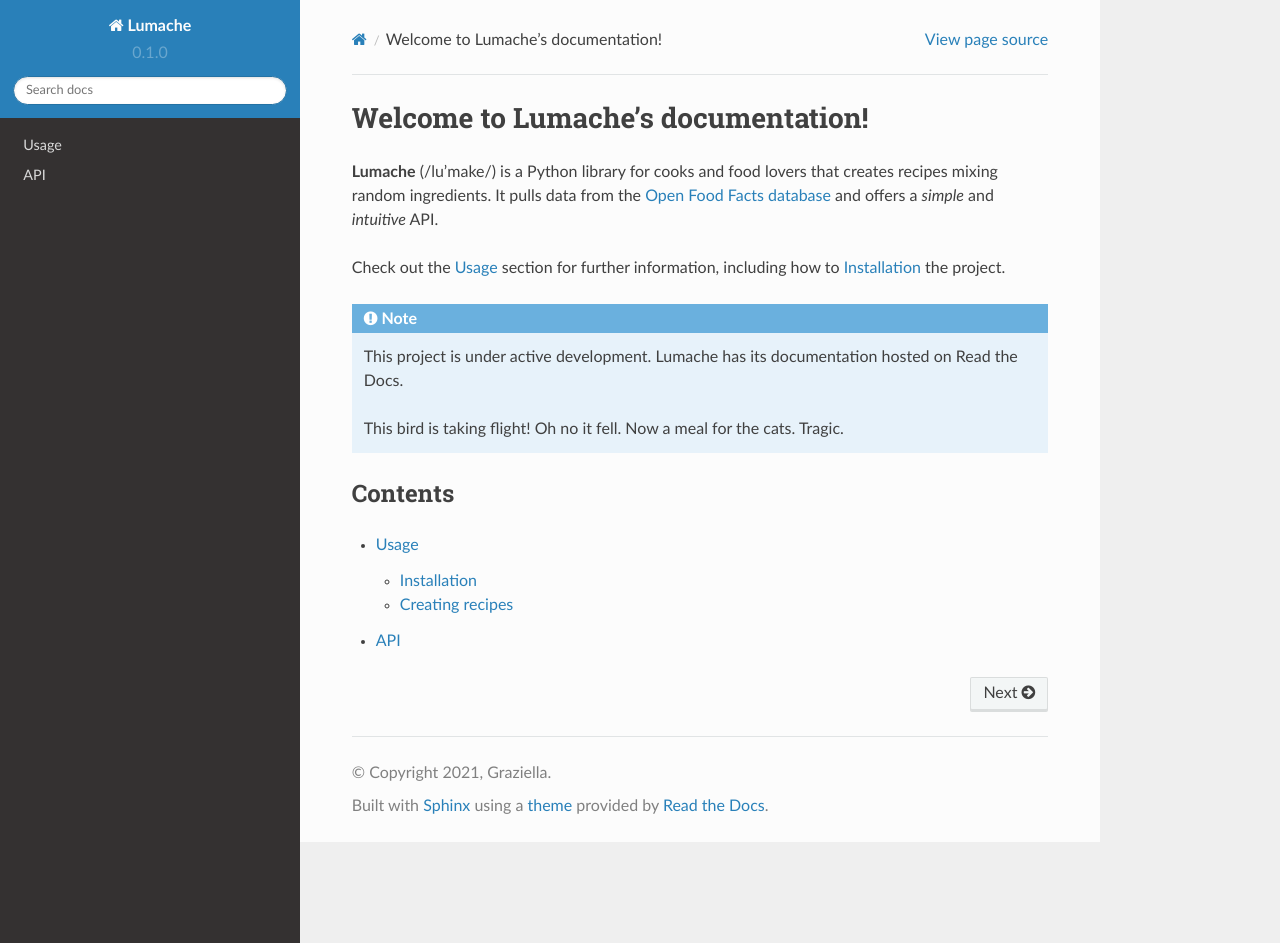
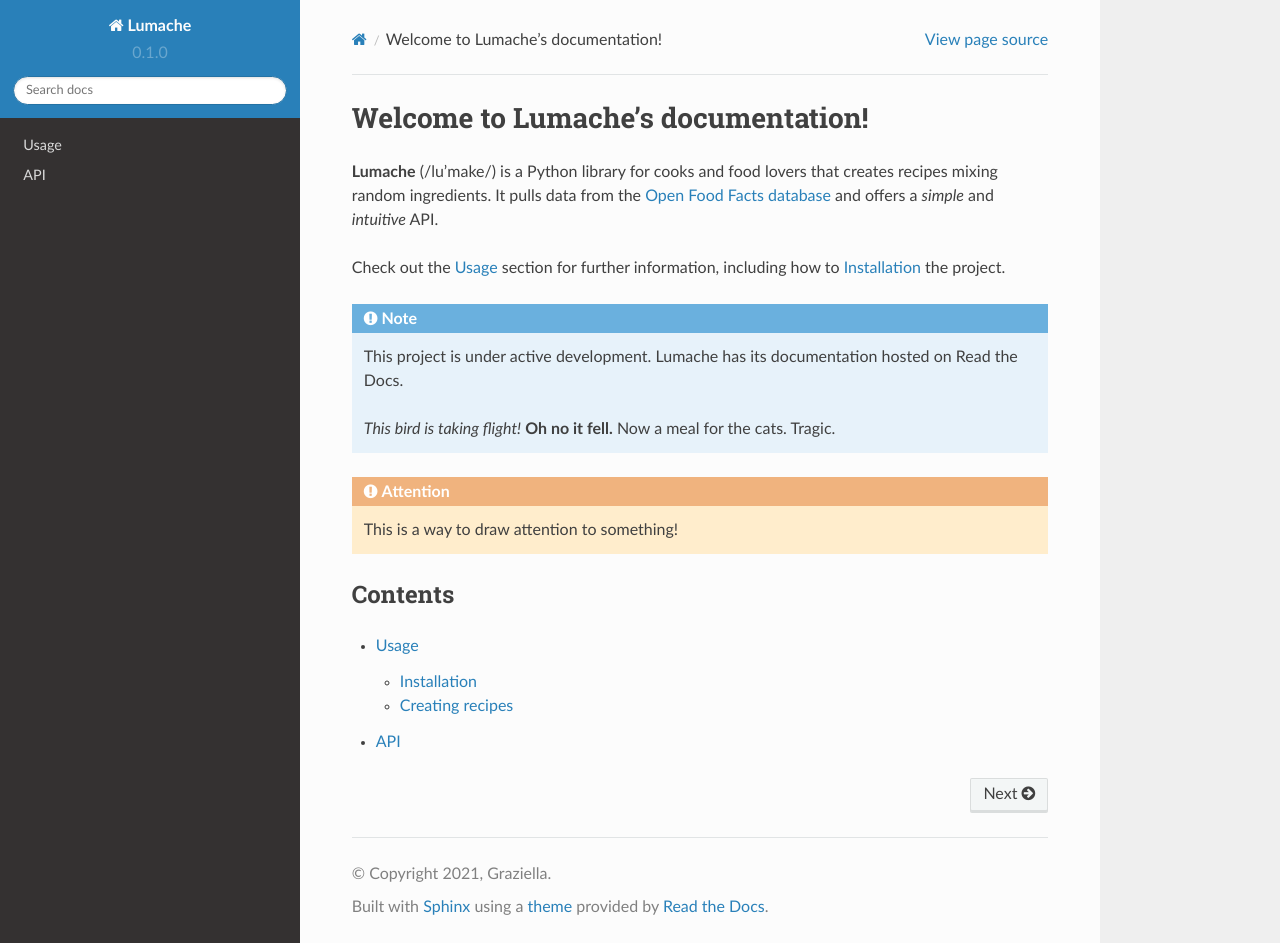
Before and after one commit to NRees-Anaconda/bird-knight, a Sphinx documentation site: the page built from docs/source/index.rst, in a window 1280 px wide and 943 px high. Built offline with Sphinx 7.4.7 and the Read the Docs theme 2.0.0, drawn with Linux system fonts in a browser that asks for light colours.

Commit message:
Update index.rst

```diff
--- a/docs/source/index.rst
+++ b/docs/source/index.rst
@@ -14,7 +14,10 @@
    This project is under active development.
    Lumache has its documentation hosted on Read the Docs.
 
-   This bird is taking flight! Oh no it fell. Now a meal for the cats. Tragic.
+   *This bird is taking flight!* **Oh no it fell.** Now a meal for the cats. Tragic.
+
+.. attention::
+   This is a way to draw attention to something!
 
 Contents
 --------
```
